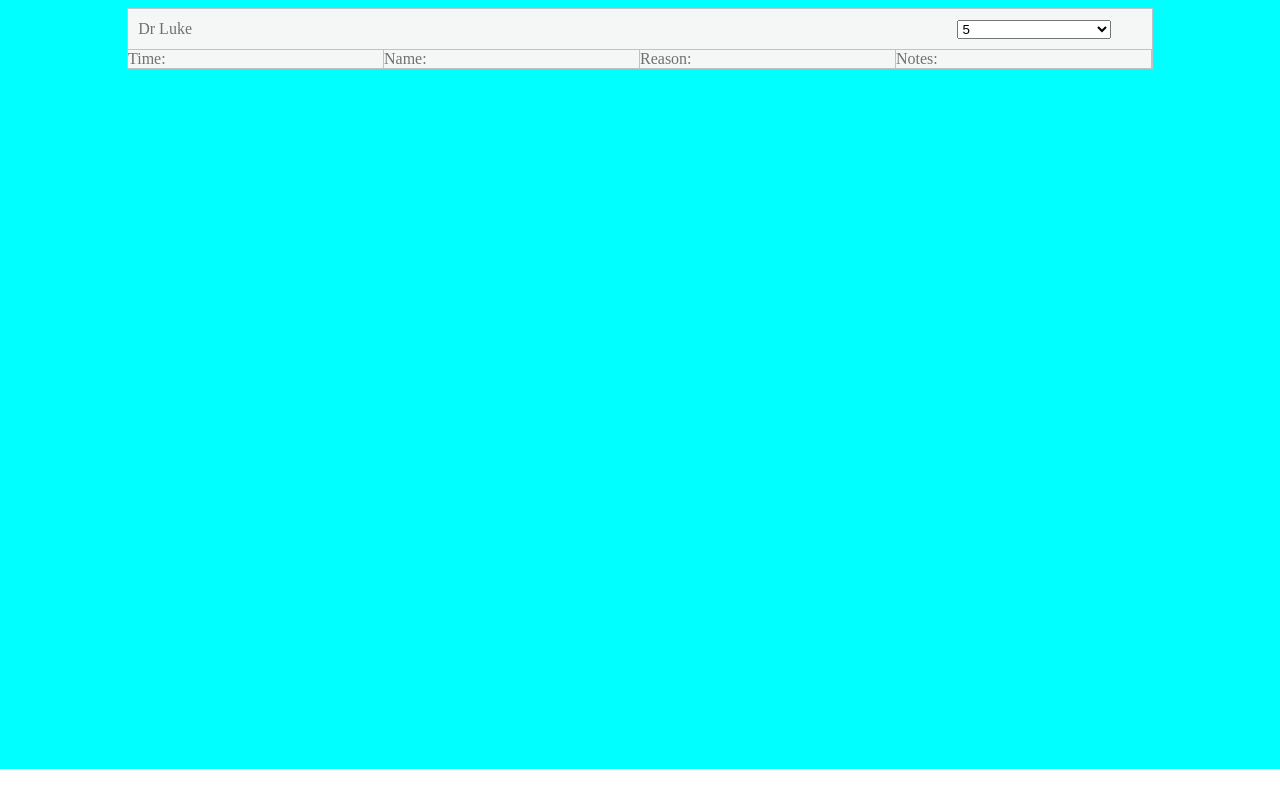
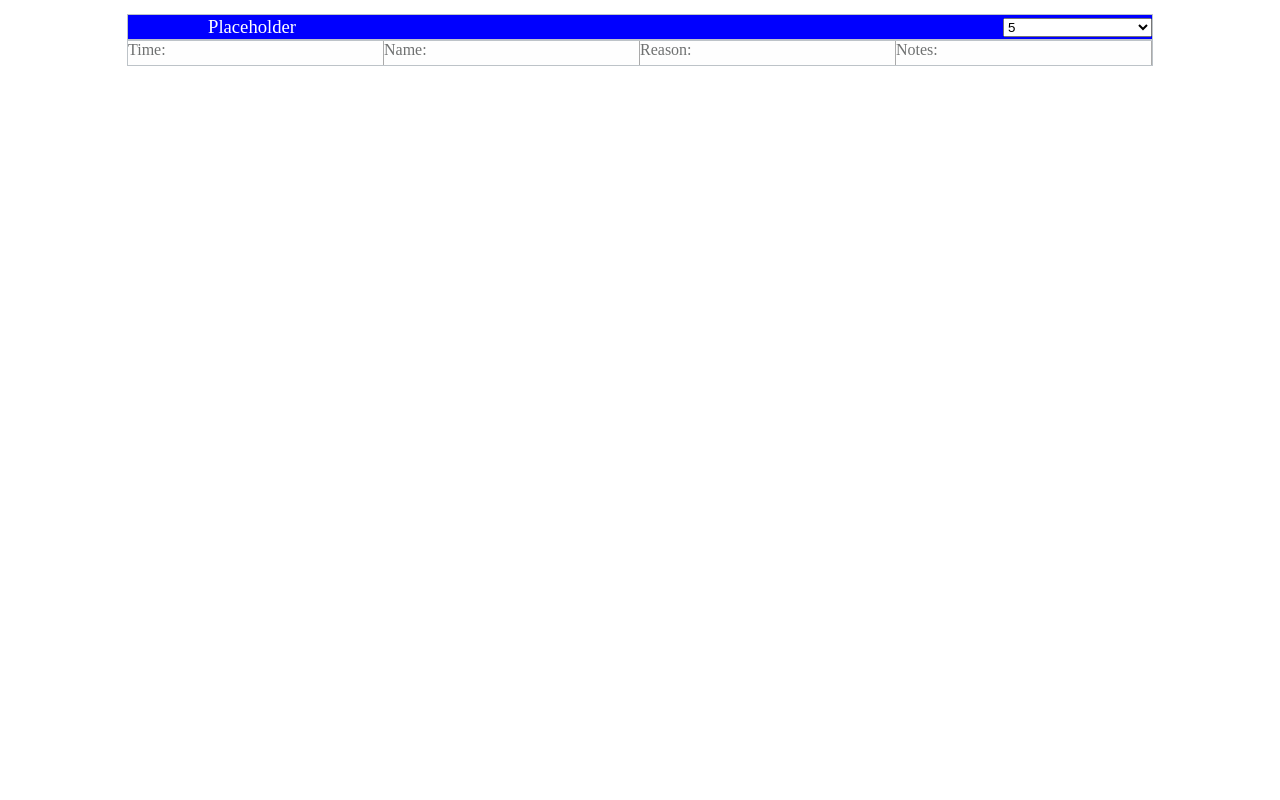
Before and after one commit to AutumnRogue/EmisProjectJS, a plain HTML site: page index.html in a window 1280 px wide. Drawn offline with Linux system fonts and the light colour scheme.

Commit message:
Add files via upload

```diff
--- a/index.css
+++ b/index.css
@@ -3,23 +3,25 @@ body {
     width: 100vw;
     margin: 0;
     padding: 0;
+    overflow: hidden;
+    font-family: 'Times New Roman', Times, serif
 }
 
 #hContainer {
     display: flex;
-    height: 6.1vh;
+    height: 5vh;
     width: 100vw;
-    background-color: cyan;
+    background-color: white;
     justify-content: center;
 }
 
 #header {
     display: flex;
-    height: 5vh;
+    height: 3vh;
     width: 80vw;
-    background-color: #F5F7F7;
+    background-color: blue;
     border: 1px solid #BDC3C8;
-    margin-top: 1vh;
+    margin-top: 1.8vh;
     /* justify-content: center; */
     align-items: center;
 }
@@ -27,8 +29,10 @@ body {
 #doctor {
     width: 80%;
     display: flex;
-    padding-left: 1%;
-    color: #6F7171;
+    padding-left: 10vh;
+    color: white;
+    font-size: 14pt;
+    text-decoration: none
 }
 
 #headerTime {
@@ -38,23 +42,33 @@ body {
 
 #container {
     display: flex;
-    height: 90vh;
+    height: 95vh;
     width: 100vw;
-    background-color: cyan;
+    background-color: white;
     /* justify-content: center; */
     align-items: center;
     flex-direction: column;
+    overflow-y: scroll;
+    text-align: center
 }
 
 .rowClass {
     display: flex;
-    background-color: #F5F7F7;
+    background-color: #fefefe;
     border: 1px solid #BDC3C8;
-    margin-top: 1vh;
+    margin-top: 0vh;
+    padding: 0vh;
     width: 80vw;
     color: #6F7171;
-    margin: 0;
+    font-size: 12pt;
+    font-family: 'Times New Roman', Times, serif;
     /* padding-left: 0.5%; */
+
+}
+
+.rowClass:active {
+
+    background-color: blue
 
 }
 
@@ -62,38 +76,42 @@ body {
 
     display: flex;
     width: 25%;
-    border-right: 1px solid #BDC3C8;
+    border-right: 1px solid #aaa;
+    height: 3vh;
+    font-size: 12pt;
+    font-family: 'Times New Roman', Times, serif;
+    text-align: center
 }
-/*
-background-color: #F5F7F7;
-border: 1px solid #BDC3C8;
-color: #6F7171; */
 
-/* The Modal (background) */
+
 .modal {
-    /* display: block; Hidden by default */
+
     visibility: hidden;
-    position: absolute; /* Stay in place */
-    z-index: 1; /* Sit on top */
+    position: absolute;
+    z-index: 1;
     left: 0;
     top: 0;
-    width: 100%; /* Full width */
-    height: 100%; /* Full height */
-    overflow: auto; /* Enable scroll if needed */
-    background-color: rgb(0,0,0); /* Fallback color */
-    background-color: rgba(0,0,0,0.4); /* Black w/ opacity */
+    width: 100%;
+    height: 100%;
+    overflow: auto;
+    /* background-color: rgba(0,0,0,0.4); */
   }
 
-  /* Modal Content/Box */
+
   .modal-content {
-    background-color: #fefefe;
-    margin: 15% auto; /* 15% from the top and centered */
-    padding: 20px;
+    background-color: grey;
+    height: 15%;
     border: 1px solid #888;
-    width: 80%; /* Could be more or less, depending on screen size */
+    width: 15%;
+    position: absolute;
+    border-radius: 5%;
+    left: 42.5%;
+    top: 42.5%;
+    font-size: 12pt
+
   }
 
-  /* The Close Button */
+
   .close {
     color: #aaa;
     float: right;
--- a/index.html
+++ b/index.html
@@ -11,7 +11,7 @@
 
     <div id='hContainer'>
             <div id='header'>
-                <p id='doctor'> Dr Luke</p>
+                <p id='doctor'> Placeholder </p>
             <select type='number' id='headerTime' placeholder="Adjust Slot Times ">
                 <option value="5">5</option>
                 <option value="10">10</option>
```
